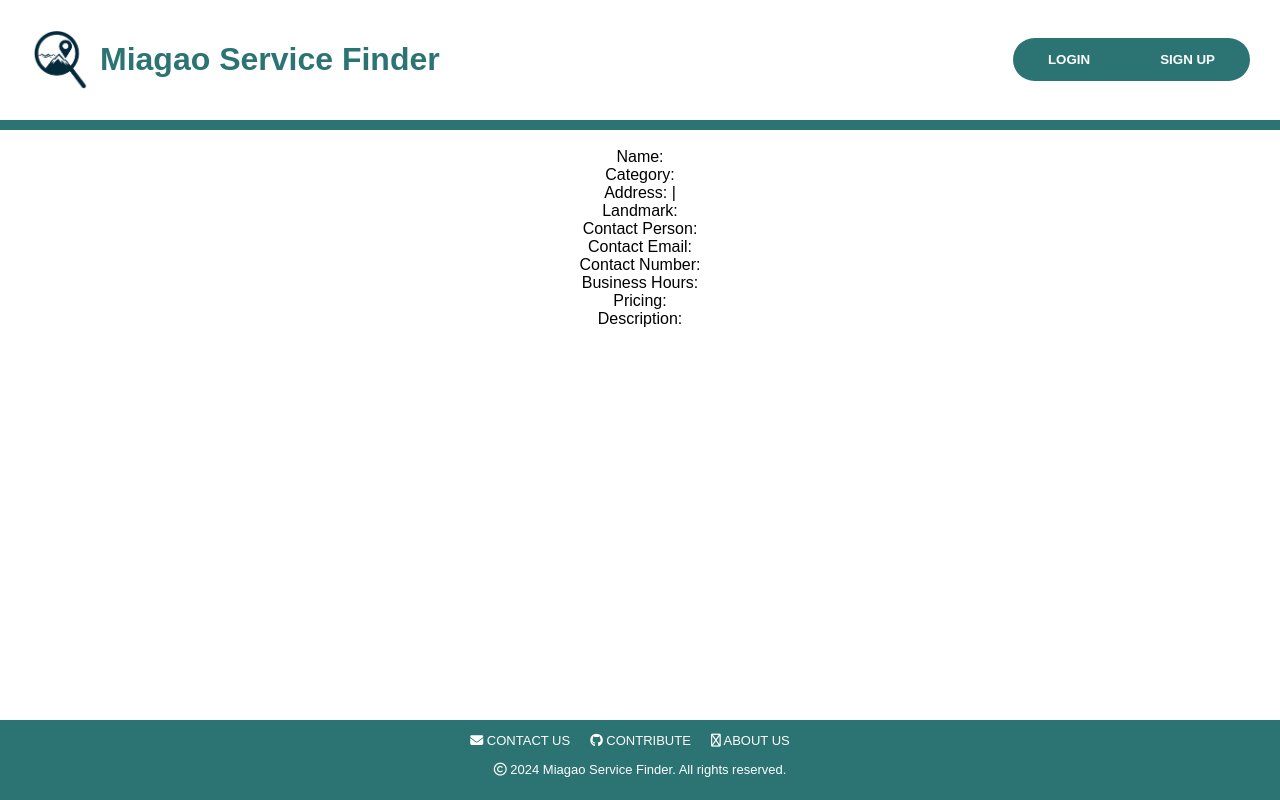
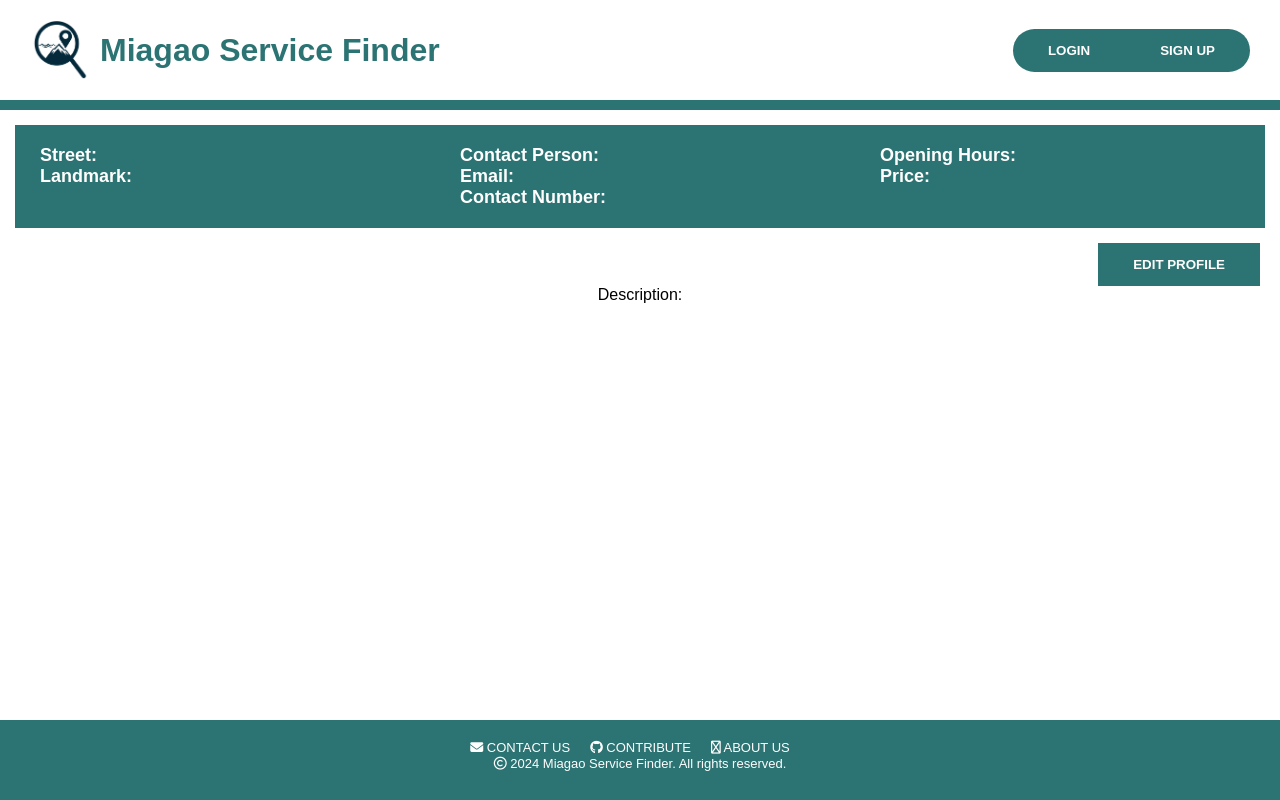
Before and after one commit to Mmanyman/service_finder, a PHP site: page /viewProfile.php?Profile_ID=1 in a window 1280 px wide. Run offline with PHP 8.4, Linux system fonts and the light colour scheme; data that the repository does not hold is empty.

Commit message:
CSS
-Edit profile
-Create profile
-User Profile
-View Profile
-footer included as php

```diff
--- a/footer.php
+++ b/footer.php
@@ -1,6 +1,13 @@
 <link rel="stylesheet" href="https://cdnjs.cloudflare.com/ajax/libs/font-awesome/6.5.2/css/all.min.css">
 <footer>
 <style>
+
+* {
+  margin: 0;
+  padding: 0;
+  box-sizing: border-box;
+}
+
 footer {
     background-color: #2C7373;
     position: fixed;
@@ -9,6 +16,7 @@ footer {
     width: 100%;
     color: #fff;
     text-align: center;
+    height: 10vh;
 }
 
 footer .p {
@@ -16,9 +24,9 @@ footer .p {
 }
 
 .icons {
+    padding-top: 20px;
     font-size: small;
     display: inline-flex;
-    margin-bottom: -15px;
 }
 
 .credits{
@@ -27,8 +35,10 @@ footer .p {
 
 .icons p {
     margin-right: 20px;
+
 }
 </style>
+
         <div class="icons">
             <p> <i class="fa-solid fa-envelope"></i> CONTACT US </p>
             <p> <i class="fa-brands fa-github"></i> CONTRIBUTE </p>
@@ -37,4 +47,6 @@ footer .p {
         <div class="credits">
             <p> <i class="fa-regular fa-copyright"></i> 2024 Miagao Service Finder. All rights reserved. </p>
         </div>
+
+
 </footer>
--- a/viewProfile.php
+++ b/viewProfile.php
@@ -26,6 +26,7 @@ if ($conn->query("SELECT * FROM Showcase WHERE Profile_ID='$prof_id' AND Count =
     <meta name="viewport" content="width=device-width, initial-scale=1.0">
     <title>Service Finder</title>
     <link rel="stylesheet" href="css/profile.css">
+    <link rel="stylesheet" href="css/userProfile.css">
     <link rel="stylesheet" href="https://cdnjs.cloudflare.com/ajax/libs/font-awesome/6.5.2/css/all.min.css">
     <script src="index.js" defer></script>
 </head>
@@ -53,25 +54,73 @@ if ($conn->query("SELECT * FROM Showcase WHERE Profile_ID='$prof_id' AND Count =
         </div>
     </header>
     <main>
-        <div class="details">
+    <div class="details">
             <div>
                 <?php
                     if ($details["Logo"]){
-                        echo "<img src='" . $details["Logo"] . "' height='100px'>";
+                        echo '
+                            <div class=\'detailsWrapper\'>
+                                <img class=\'busLogo\' src="' . $details["Logo"] . '">
+
+                                <div>
+                                    <h1 class=\'busName\'>' . $details["Bsns_Name"] . '</h1>
+                                    <div class=\'infoWrapper\'>
+                                        <div class=\'info\'>
+                                            <h5>' . $details["Category"] . '</h5>
+                                            <h5> Street:     ' . $details["Address"] . '</h5>
+                                            <h5>Landmark:     ' . $details["Landmark"] . '</h5>
+                                        </div>
+                                        <div class=\'info\'>
+                                            <h5> Contact Person:     ' . $details["C_Person"] . '</h5>
+                                            <h5> Email:     ' . $details["C_Email"] . '</h5>
+                                            <h5> Contact Number:     ' . $details["C_Num"] . '</h5>
+                                        </div>
+                                        <div class=\'info\'>
+                                            <h5>Opening Hours:     ' . $details["Hours_Open"] . '</h5>
+                                            <h5>Price:     ' . $details["Price"] . '</h5>
+                                        </div>
+                                    </div>
+
+                                </div>
+                            </div>
+                        ';
+
+                    }else{//no logo uploaded
+                        echo '
+                        <div class=\'detailsWrapper\'>
+                        <div class=\'details\'>
+                            <h1 class=\'busName\'>' . $details["Bsns_Name"] . '</h1>
+                            <div class=\'infoWrapper\'>
+                                <div class=\'info\'>
+                                    <h5>' . $details["Category"] . '</h5>
+                                    <h5> Street:     ' . $details["Address"] . '</h5>
+                                    <h5>Landmark:     ' . $details["Landmark"] . '</h5>
+                                </div>
+                                <div class=\'info\'>
+                                    <h5> Contact Person:     ' . $details["C_Person"] . '</h5>
+                                    <h5> Email:     ' . $details["C_Email"] . '</h5>
+                                    <h5> Contact Number:     ' . $details["C_Num"] . '</h5>
+                                </div>
+                                <div class=\'info\'>
+                                    <h5>Opening Hours:     ' . $details["Hours_Open"] . '</h5>
+                                    <h5>Price:     ' . $details["Price"] . '</h5>
+                                </div>
+                            </div>
+
+                        </div>
+                    </div>
+
+                    ';
+
                     }
-                    echo
-                         "<br>Name: " . $details["Bsns_Name"] .
-                         "<br>Category: " . $details["Category"] .
-                         "<br>Address: " . $details["Address"] . " | " . $details["Barangay"] .
-                         "<br>Landmark: " . $details["Landmark"] .
-                         "<br>Contact Person: " . $details["C_Person"] .
-                         "<br>Contact Email: " . $details["C_Email"] .
-                         "<br>Contact Number: " . $details["C_Num"] .
-                         "<br>Business Hours: " . $details["Hours_Open"] .
-                         "<br>Pricing: " . $details["Price"];
+
                 ?>
             </div>
+        </div >
+        <div class="editWrap">
+            <a href="editProfile.php"><button class="button" id="account" type="submit">EDIT PROFILE</button></a>
         </div>
+
         <div class="description">
             <?php
                 echo "Description: " . $details["Description"];
@@ -82,31 +131,22 @@ if ($conn->query("SELECT * FROM Showcase WHERE Profile_ID='$prof_id' AND Count =
                 if ($showcase1 == NULL) {
                     echo "";
                 } else {
-                    echo "<img src='" . $showcase1 . "' height='100px'>";
+                    echo "<img src='" . $showcase1 . "' width='200px' height='200px' style='margin:30px;'>";
                 }
                 if ($showcase2 == NULL) {
                     echo "";
                 } else {
-                    echo "<img src='" . $showcase2 . "' height='100px'>";
+                    echo "<img src='" . $showcase2 . "' width='200px' height='200px' style='margin:30px;'>";
                 }
                 if ($showcase3 == NULL) {
                     echo "";
                 } else {
-                    echo "<img src='" . $showcase3 . "' height='100px'>";
+                    echo "<img src='" . $showcase3 . "' width='200px' height='200px' style='margin:30px;'>";
                 }
             ?>
 
         </div>
-        <footer>
-            <div class="icons">
-                <p> <i class="fa-solid fa-envelope"></i> CONTACT US </p>
-                <p> <i class="fa-brands fa-github"></i> CONTRIBUTE </p>
-                <p> <i class="fa-regular fa-circle-info"></i> ABOUT US </p>
-            </div>
-            <div class="credits">
-                <p> <i class="fa-regular fa-copyright"></i> 2024 Miagao Service Finder. All rights reserved. </p>
-            </div>
-        </footer>
+        <?php include 'footer.php'; ?>
     </main>
 </body>
 
```
Also changed, not shown: createProfile.php (+1 -10 lines), css/editProfile.css (+0 -31 lines), editProfile.php (+1 -10 lines), index.php (+1 -10 lines), login.php (+1 -10 lines), signup.php (+1 -10 lines), userProfile.php (+1 -13 lines).
